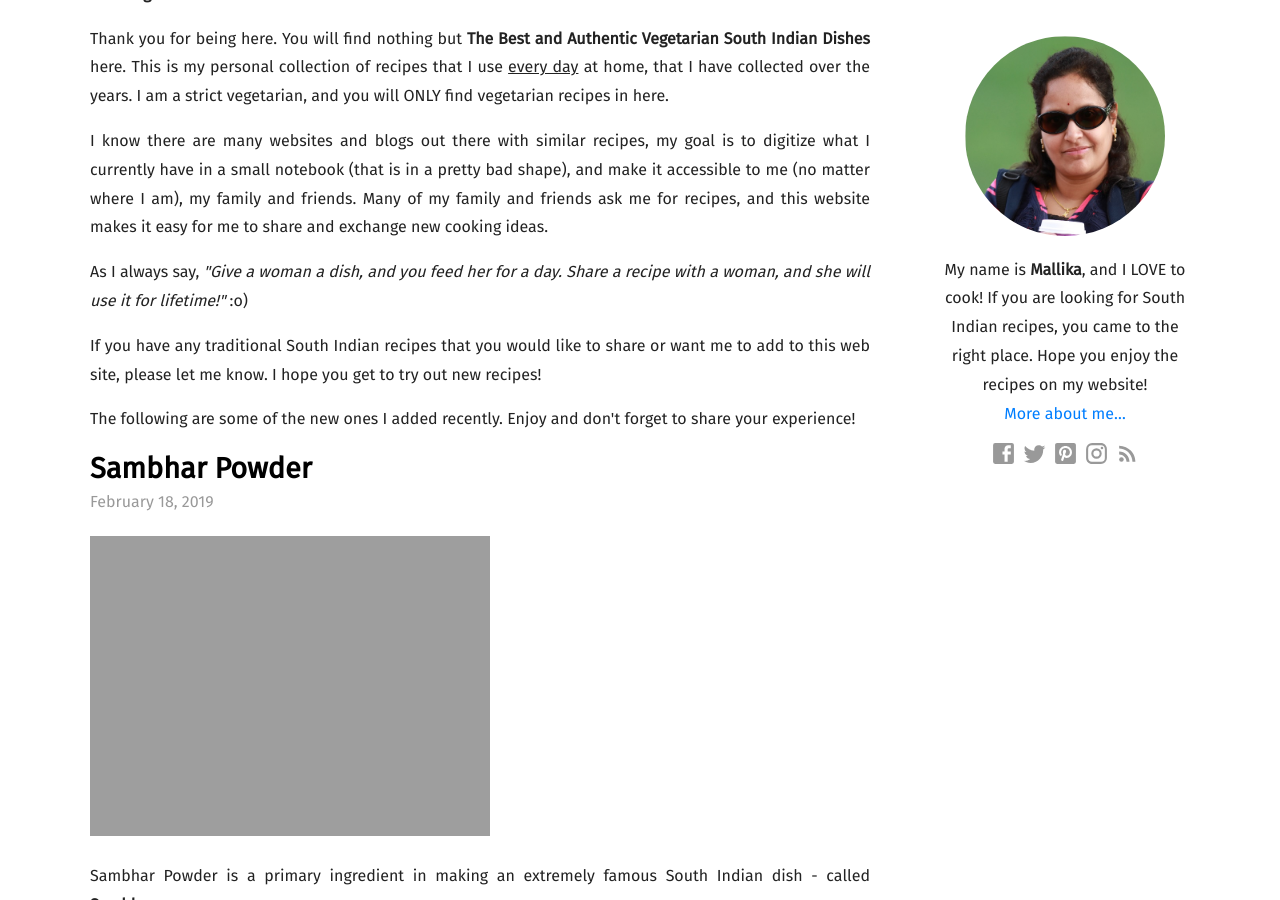
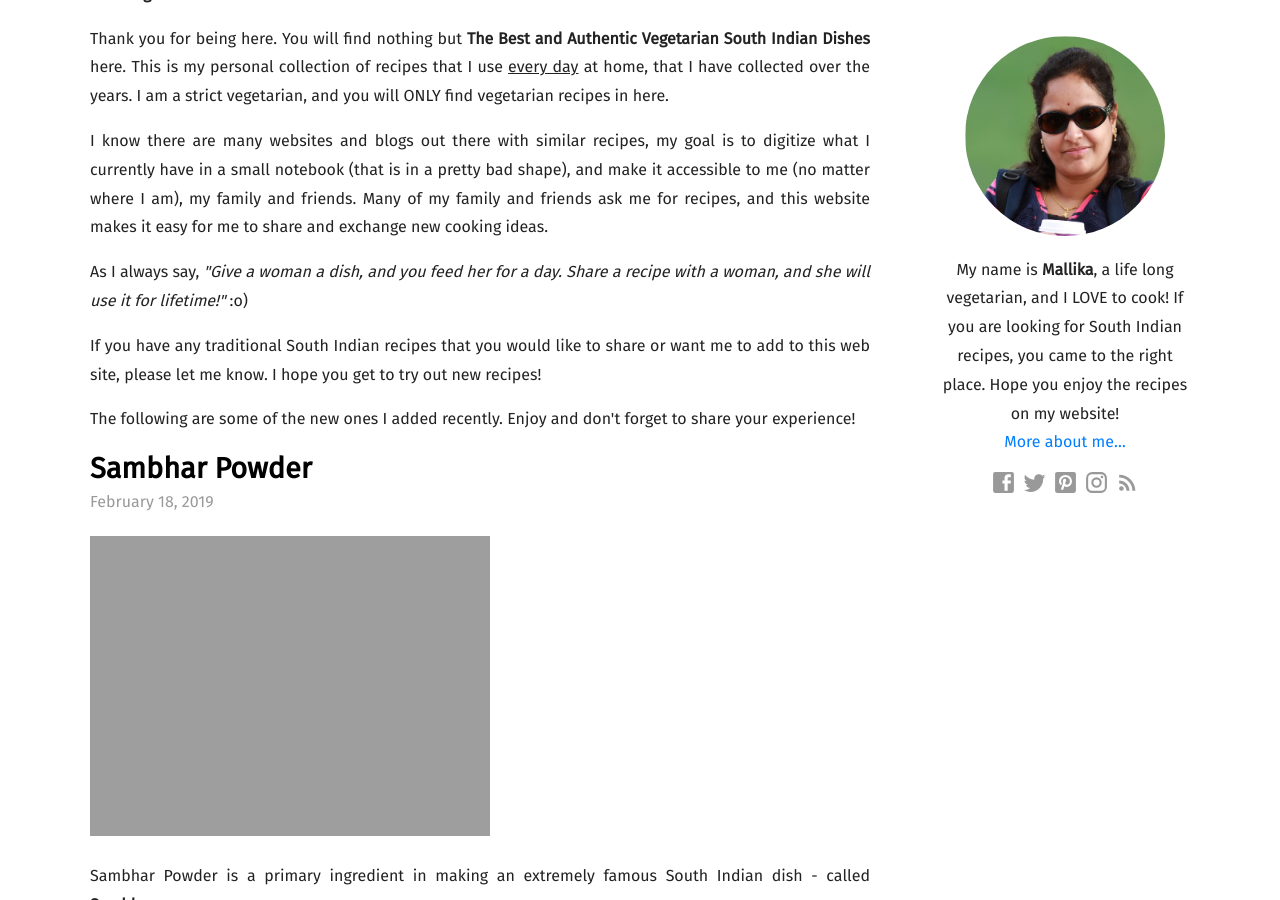
Before and after one commit to mallikasdishes/github.io, a Jekyll site: the page built from index.html, in a window 1280 px wide and 900 px high, scrolled down 313 px. Built offline with Jekyll 4.4.1, drawn with Linux system fonts in a browser that asks for light colours; some web fonts are replaced; the list of posts is cut into pages by our own code.

Commit message:
Update sidebar.yml

```diff
--- a/_data/sidebar.yml
+++ b/_data/sidebar.yml
@@ -1,6 +1,6 @@
 author_image: /images/author.jpg
 description_markdown: |-
-  My name is **Mallika**, and I LOVE to cook! If you are looking for South Indian recipes, you came to the right place. Hope you enjoy the recipes on my website! <br/><a href='http://www.mallikasdishes.com/about/'>More about me...</a>
+  My name is **Mallika**, a life long vegetarian, and I LOVE to cook! If you are looking for South Indian recipes, you came to the right place. Hope you enjoy the recipes on my website! <br/><a href='http://www.mallikasdishes.com/about/'>More about me...</a>
 facebook: mallikasdishes
 twitter: mallikasdishes
 pinterest: mallikasdishes
```
